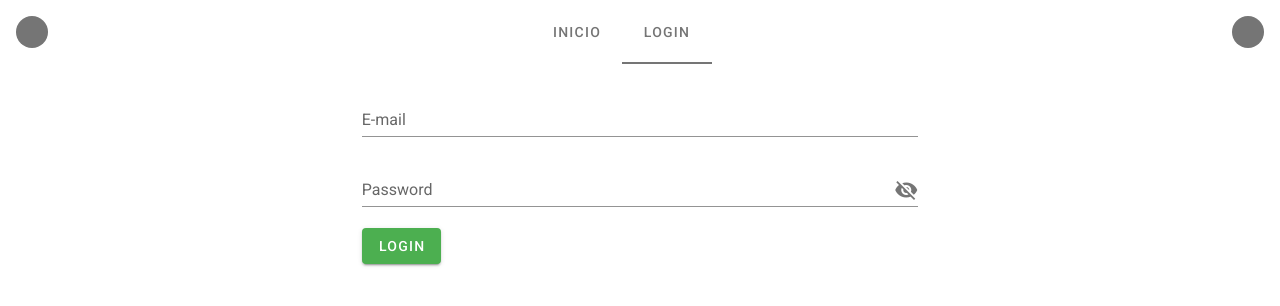
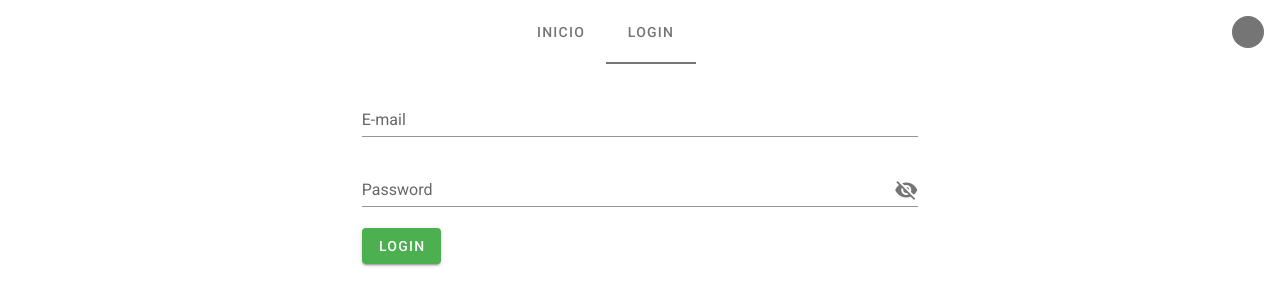
Before and after one commit to lmanaya/proyecto-final, a Vue app: page /login in a window 1280 px wide. Shown: the top 306 px of the page. Built offline with nearby package versions, Linux system fonts and the light colour scheme.

Commit message:
Otros cambios

```diff
--- a/src/components/TheLandingPage.vue
+++ b/src/components/TheLandingPage.vue
@@ -5,11 +5,6 @@
       color="white"
       flat
     >
-      <v-avatar
-        :color="$vuetify.breakpoint.smAndDown ? 'grey darken-1' : 'grey darken-1 shrinkt'"
-        size="32"
-      ></v-avatar>
-
       <v-tabs
         centered
         class="ml-n9"
--- a/src/components/TheLogin.vue
+++ b/src/components/TheLogin.vue
@@ -1,14 +1,6 @@
 <template>
   <v-app id="inspire">
     <v-app-bar app color="white" flat>
-      <v-avatar
-        :color="
-          $vuetify.breakpoint.smAndDown
-            ? 'grey darken-1'
-            : 'grey darken-1 shrinkt'
-        "
-        size="32"
-      ></v-avatar>
 
       <v-tabs centered class="ml-n9" color="grey darken-1">
         <v-tab
--- a/src/components/autenticado/TableArticulos.vue
+++ b/src/components/autenticado/TableArticulos.vue
@@ -1,7 +1,8 @@
 <template>
   <div id="app">
     <v-app id="inspire">
-      <v-data-table
+<v-container>
+  <v-data-table
         :headers="headers"
         :items="articulos"
         sort-by="id"
@@ -116,6 +117,7 @@
           <v-btn color="primary" @click="initialize"> Reset </v-btn>
         </template>
       </v-data-table>
+</v-container>
     </v-app>
   </div>
 </template>
--- a/src/components/autenticado/TableCategorias.vue
+++ b/src/components/autenticado/TableCategorias.vue
@@ -1,7 +1,8 @@
 <template>
   <div id="app">
     <v-app id="inspire">
-      <v-data-table
+      <v-container>
+        <v-data-table
         :headers="headers"
         :items="categorias"
         sort-by="id"
@@ -10,7 +11,7 @@
         loading-text="Loading... Please wait"
       >
         <template v-slot:top>
-          <v-toolbar flat>
+          <v-toolbar flat space-between>
             <v-toolbar-title>CATEGORÍAS</v-toolbar-title>
             <v-divider class="mx-4" inset vertical></v-divider>
             <v-spacer></v-spacer>
@@ -92,6 +93,7 @@
           <v-btn color="primary" @click="initialize"> Reset </v-btn>
         </template>
       </v-data-table>
+      </v-container>
     </v-app>
   </div>
 </template>
--- a/src/components/autenticado/TableUsuario.vue
+++ b/src/components/autenticado/TableUsuario.vue
@@ -1,7 +1,8 @@
 <template>
   <div id="app">
     <v-app id="inspire">
-      <v-data-table
+      <v-container>
+        <v-data-table
         :headers="headers"
         :items="usuarios"
         sort-by="id"
@@ -104,6 +105,7 @@
           <v-btn color="primary" @click="initialize"> Reset </v-btn>
         </template>
       </v-data-table>
+      </v-container>
     </v-app>
     <pre>
       {{ $data.usuarios }}
--- a/src/views/Autenticado.vue
+++ b/src/views/Autenticado.vue
@@ -1,9 +1,8 @@
 <template>
   <v-app id="inspire">
-    <v-app-bar app>
+    <v-app-bar app >
       <v-app-bar-nav-icon @click="drawer = !drawer"></v-app-bar-nav-icon>
 
-      <v-toolbar-title>Application</v-toolbar-title>
     </v-app-bar>
 
     <v-navigation-drawer v-model="drawer" fixed temporary>
```
